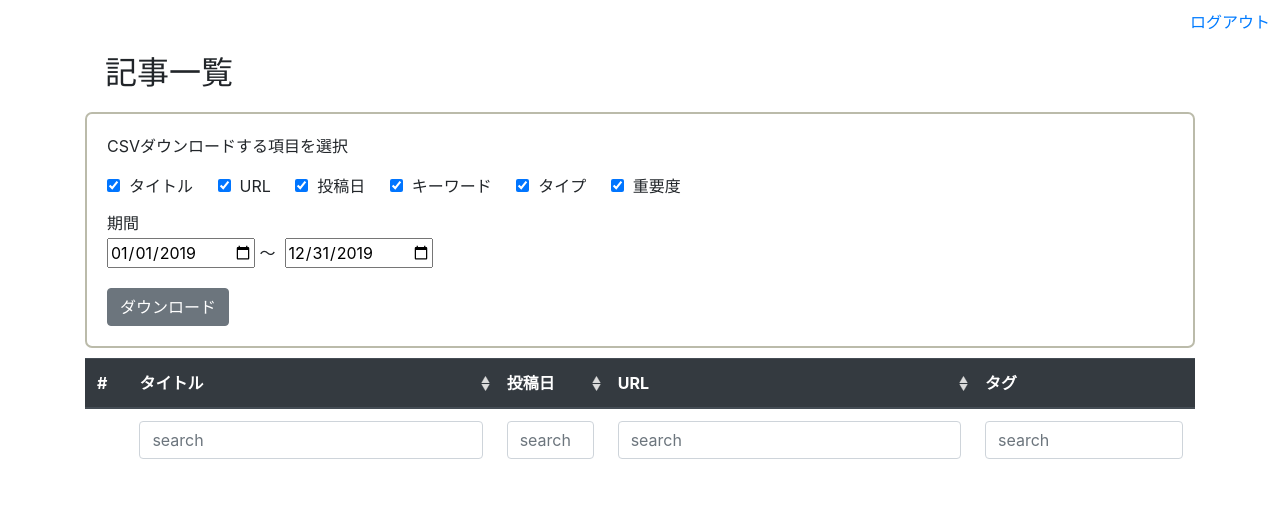
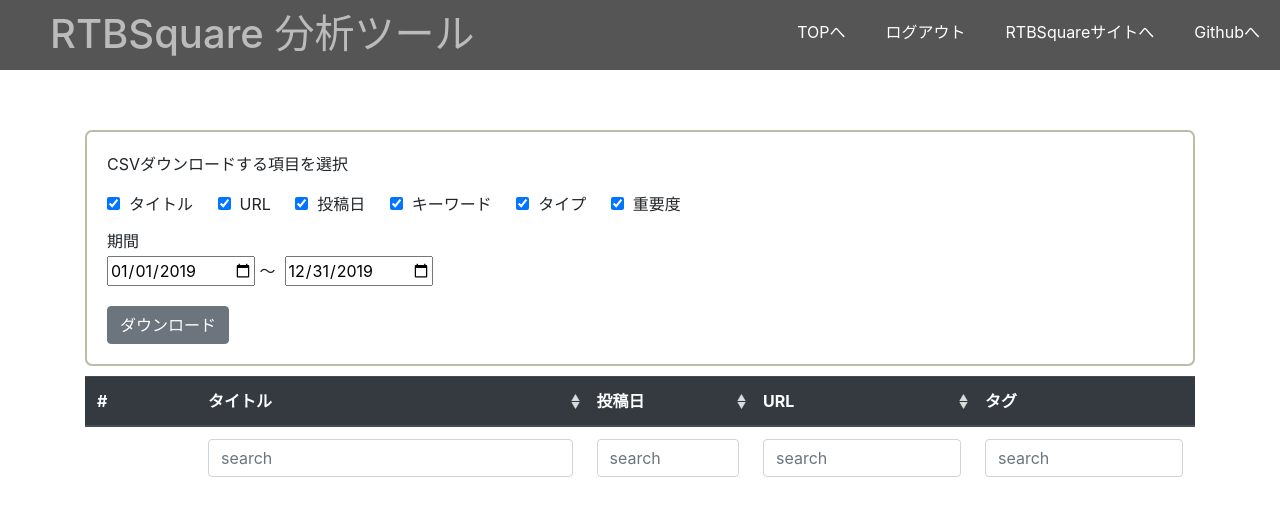
Before and after one commit to DAConsortium/rtbsquare-keyword-analyze, a Flask app: template web/templates/index.html in a window 1280 px wide. Shown: the top 528 px of the page. Run offline with Flask 2, Linux system fonts and the light colour scheme; the template is opened without the code that fills it, so the values that code supplies are empty; the visitor is signed in with stand-in values (Sample User, id 1); some libraries are stand-ins or nearby versions.

Commit message:
modify webUI

```diff
--- /dev/null
+++ b/web/static/css/header.css
@@ -0,0 +1,25 @@
+header {
+    position: fixed;
+    top: 0px;
+    left: 0px;
+    width: 100%;
+    height: 70px;
+    background-color: #555;
+    margin-bottom: 20px;
+}
+
+header h1 {
+    margin-top: 10px;
+    margin-left: 50px;
+    float: left;
+}
+
+header h1 a {
+    color: #bbb;
+}
+
+a#logout, a#totop, a#tortb, a#togithub {
+    color: white;
+    margin: 20px;
+    float: right;
+}
--- a/web/static/css/index.css
+++ b/web/static/css/index.css
@@ -1,6 +1,5 @@
-
-header h2{
-    margin: 20px;
+div#main-container {
+    padding-top: 130px;
 }
 
 div.downloads{
--- a/web/templates/index.html
+++ b/web/templates/index.html
@@ -1,9 +1,6 @@
 {% extends "layout.html" %}
 {% block content %}
-<div class="container">
-    <header>
-        <h2>記事一覧</h2>
-    </header>
+<div class="container" id="main-container">
     <div class="downloads">
         <p>CSVダウンロードする項目を選択</p>
         <form action="/dump" method="post">
@@ -40,10 +37,10 @@
         <table id="datatable" class="table table-striped container">
             <thead class="thead-dark">
                 <tr>
-                    <th scope="col">#</th>
-                    <th scope="col">タイトル</th>
-                    <th scope="col" style="width:10%">投稿日</th>
-                    <th scope="col">URL</th>
+                    <th scope="col" style="width:10%">#</th>
+                    <th scope="col" style="width:35%">タイトル</th>
+                    <th scope="col" style="width:15%">投稿日</th>
+                    <th scope="col" style="width:20%">URL</th>
                     <th scope="col" style="width: 20%">タグ</th>
                 </tr>
             </thead>
@@ -52,9 +49,9 @@
                 <tr>
                     <th scope="row"><a href="/keywords?article={{ article['url'] }}">詳細</a></th>
                     <td>{{ article['title'] }}</td>
-                    <td style="width:10%">{{ article['date'] }}</td>
-                    <td><a href="{{ article['url'] }}">{{ article['url'] }}</a></td>
-                    <td style="width: 20%">
+                    <td>{{ article['date'] }}</td>
+                    <td><a href="{{ article['url'] }}" target="_blank">{{ article['url'] }}</a></td>
+                    <td>
                         {% for tag in article['tags'] %}
                         <p>{{ tag }}</p>
                         {% endfor %}
--- a/web/templates/layout.html
+++ b/web/templates/layout.html
@@ -9,12 +9,18 @@
         <script src="{{ url_for('static', filename='datatable-master/js/datatable.jquery.min.js') }}" type="text/javascript"></script>
     </head>
     <body>
-        <div style="margin: 10px; text-align: right;">
+        <header>
+            <h1><a href="/">RTBSquare 分析ツール</a></h1>
+            <a href="https://github.com/DAConsortium/rtbsquare-keyword-analyze" target="_blank" id="togithub">Githubへ</a>
+            <a href="https://rtbsquare.work/" target="_blank" id="tortb">RTBSquareサイトへ</a>
             {% if current_user.is_authenticated %}
-                <a href="/logout">ログアウト</a>
+                <a href="/logout" id="logout">ログアウト</a>
             {% endif %}
-        </div>
+            <a href="/" id="totop">TOPへ</a>
+            <div style="clear: right;"></div>
+        </header>
         {% block content %}
         {% endblock %}
     </body>
+    <link rel="stylesheet" href="{{ url_for('static', filename='css/header.css') }}" type="text/css" />
 </html>
```
Also changed, not shown: web/static/css/keywords.css (+5 -2 lines), web/templates/keywords.html (+5 -6 lines).
